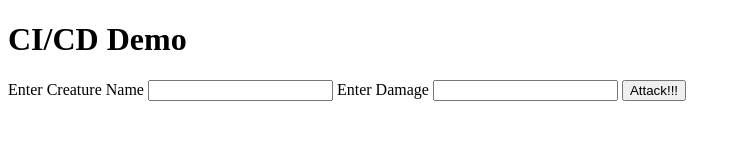
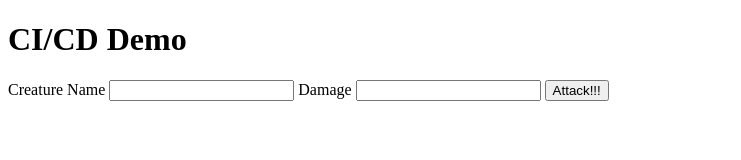
Before and after one commit to rafiyasir/ci-github-actions, a website built with webpack: page src/index.html in a window 1280 px wide. Shown: the whole page, without its empty margins (0-741 px from the left). Built offline with nearby package versions, Linux system fonts and the light colour scheme.

Commit message:
updated label name

```diff
--- a/src/index.html
+++ b/src/index.html
@@ -9,10 +9,10 @@
 <body>
     <h1>CI/CD Demo</h1>
 
-    <label for="creatureName">Enter Creature Name</label>
+    <label for="creatureName">Creature Name</label>
     <input type="text" id="creatureName">
 
-    <label for="damage">Enter Damage</label>
+    <label for="damage">Damage</label>
     <input type="text" id="damage">
 
     <button id="resultButton">Attack!!!</button>
```
